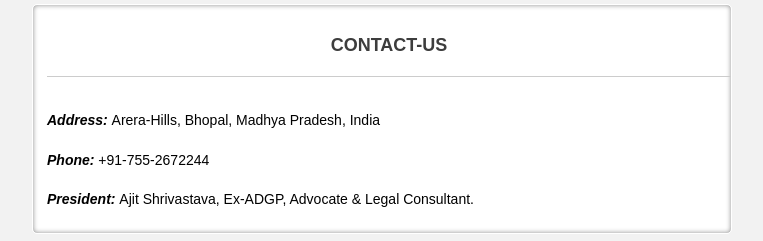
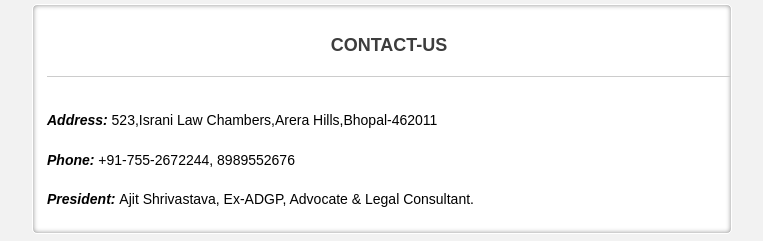
Before and after one commit to amicuslitigante/amicuslitigante.github.io, a plain HTML site: page contact.html in a window 1280 px wide. Shown: the part 184-425 px from the top of the page, without its empty margins (258-1021 px from the left). Drawn offline with Linux system fonts and the light colour scheme.

Commit message:
Update contact.html

```diff
--- a/contact.html
+++ b/contact.html
@@ -39,12 +39,13 @@
 
 		<br/>
 	      <strong><em>Address: </em></strong>
-		Arera-Hills, Bhopal, Madhya Pradesh, India
+		523,Israni Law Chambers,Arera Hills,Bhopal-462011
+
 		<br/>
 
 		<br/>
 	      <strong><em>Phone: </em></strong>
-		+91-755-2672244
+		+91-755-2672244, 8989552676
 		<br/>
 
 		<br/>
```
